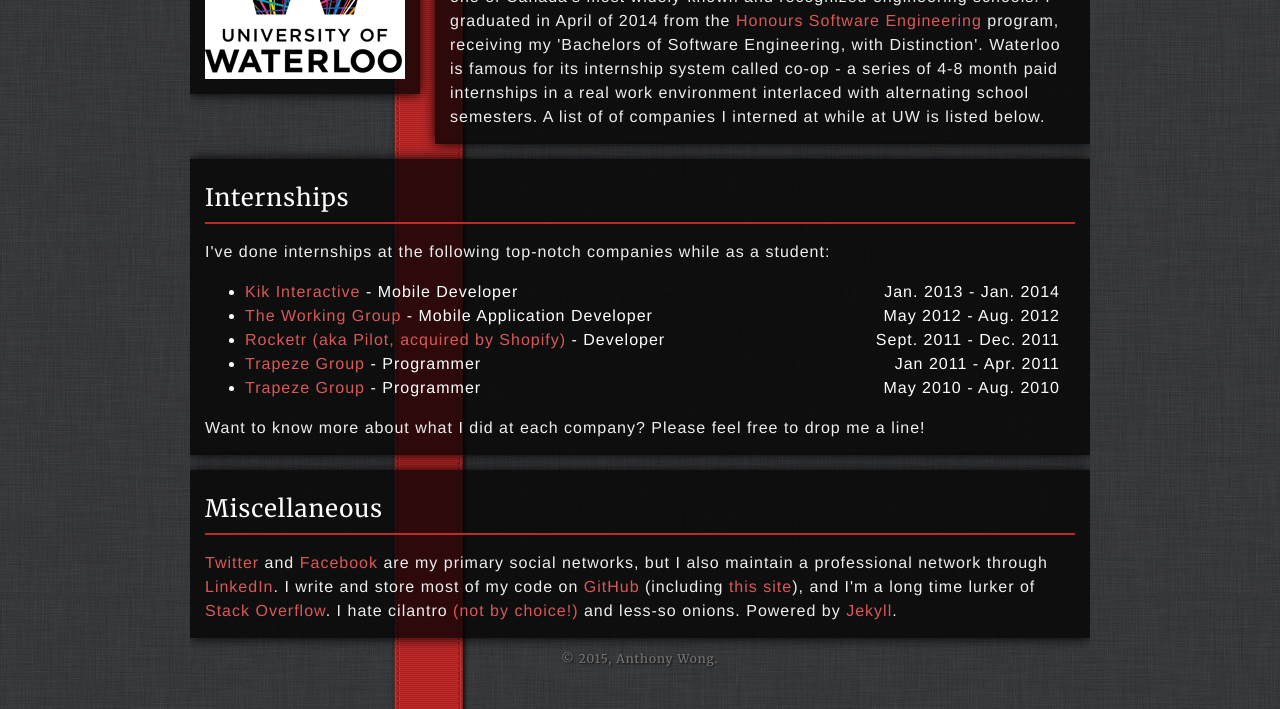
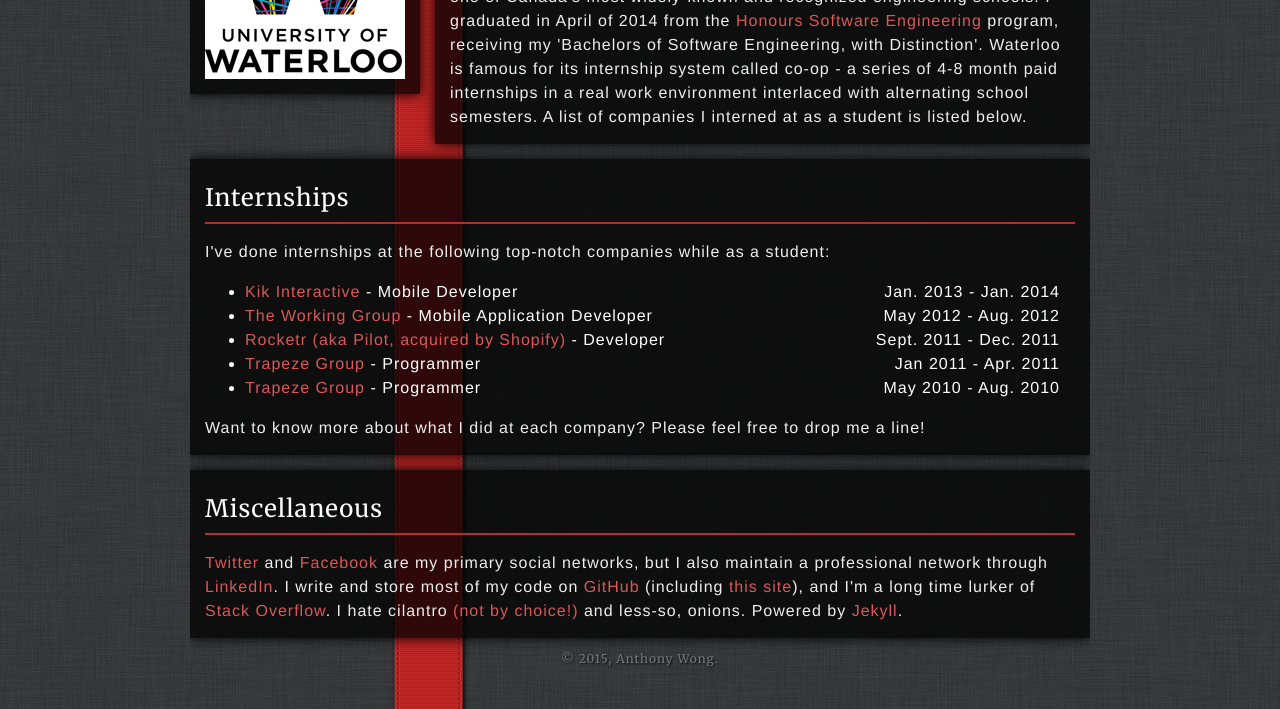
Before and after one commit to awmwong/awmwong.github.io, a Jekyll site: the page built from index.html, in a window 1280 px wide and 1400 px high, scrolled down 148 px. Shown: the part 655-1364 px from the top of the window. Built offline with Jekyll 4.4.1, drawn with Linux system fonts in a browser that asks for light colours; Markdown is read by kramdown in place of the engine named in the settings.

Commit message:
Fix some typos

```diff
--- a/index.html
+++ b/index.html
@@ -60,8 +60,7 @@
       <a href="https://uwaterloo.ca/software-engineering/">Honours Software Engineering</a> program,
       receiving my 'Bachelors of Software Engineering, with Distinction'. Waterloo is famous for its internship
       system called co-op - a series of 4-8 month paid internships in a real
-      work environment interlaced with alternating school semesters. A list of
-      of companies I interned at while at UW is listed below.
+      work environment interlaced with alternating school semesters. A list of companies I interned at as a student is listed below.
     </p>
   </div>
 </div>
@@ -139,7 +138,7 @@
         href="http://github.com/awmwong/awong.ca">this site</a>), and I'm a long
         time lurker of <a href="http://stackoverflow.com/users/931425/anthony-
         wong">Stack Overflow</a>. I hate cilantro <a href="http://arxiv.org/abs/1209.2096">(not by choice!)</a>
-        and less-so onions. Powered by <a
+        and less-so, onions. Powered by <a
         href="http://jekyllrb.com">Jekyll</a>.
       </p>
     </div>
```
